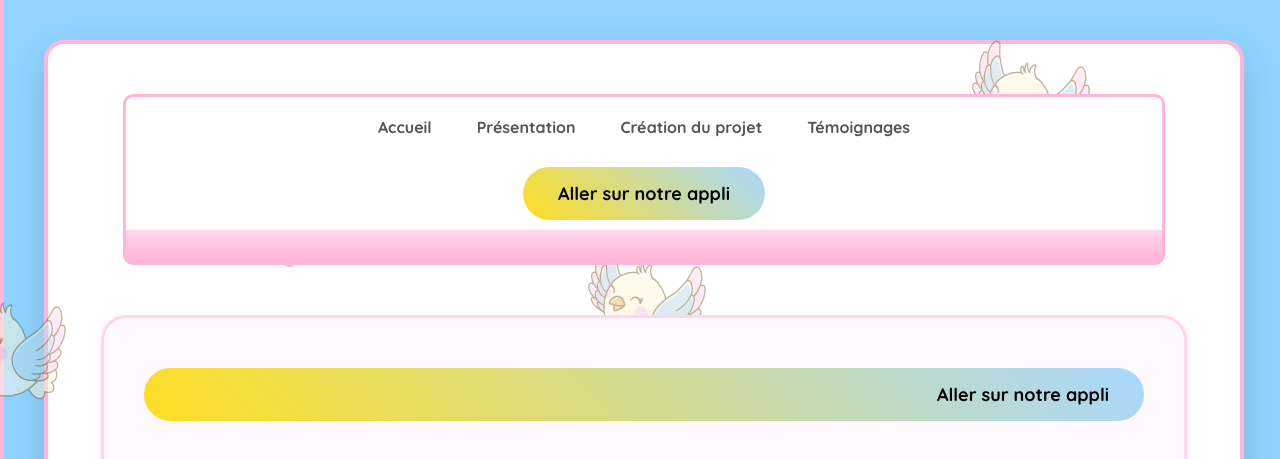
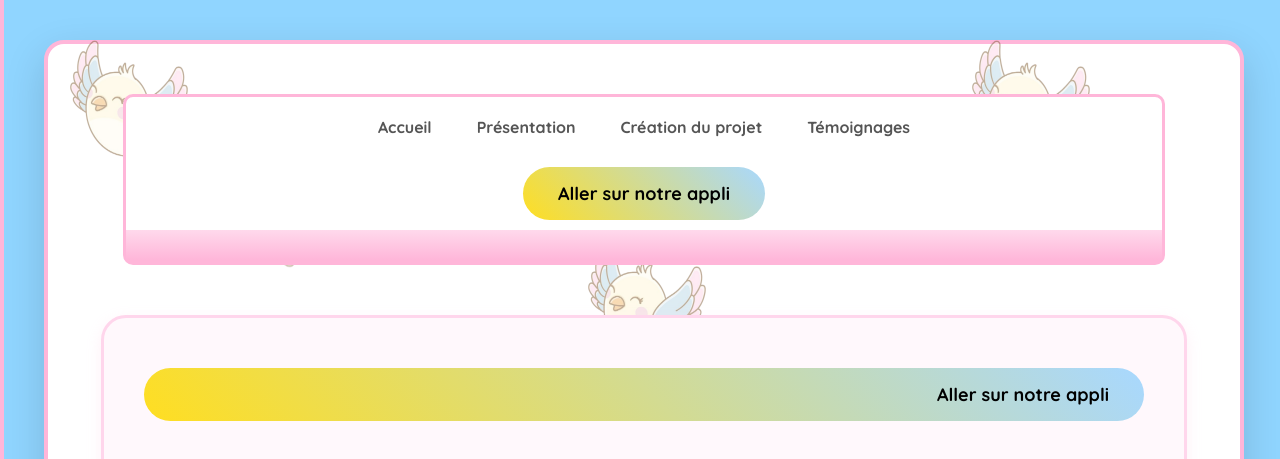
Before and after one commit to sosorire/Stere-Hop-Me, a plain HTML site: page home.html in a window 1280 px wide. Shown: the top 459 px of the page. Drawn offline with Linux system fonts and the light colour scheme.

Commit message:
lllllllllllllllll
mmmmmmmmmmmm

```diff
--- a/home.html
+++ b/home.html
@@ -34,7 +34,7 @@
                 <img src="oiseau.png" alt="Sticker écouteurs" class="sticker s4">
                 <img src="oiseau.png" alt="Sticker écouteurs" class="sticker s5">
                 <img src="oiseau.png" alt="Sticker écouteurs" class="sticker s6">
-                <img src="oiseau.png" alt="Sticker écouteurs" class="sticker s7">
+                <img src="oiseau.png" alt="Sticker écouteurs" class="sticker s">
 
 
 
```
